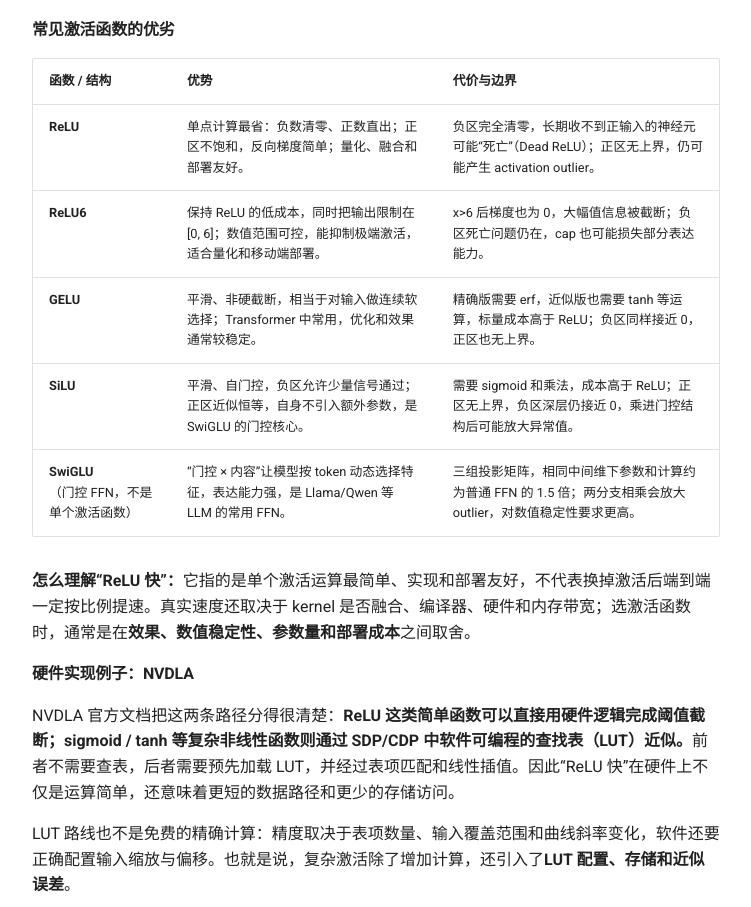
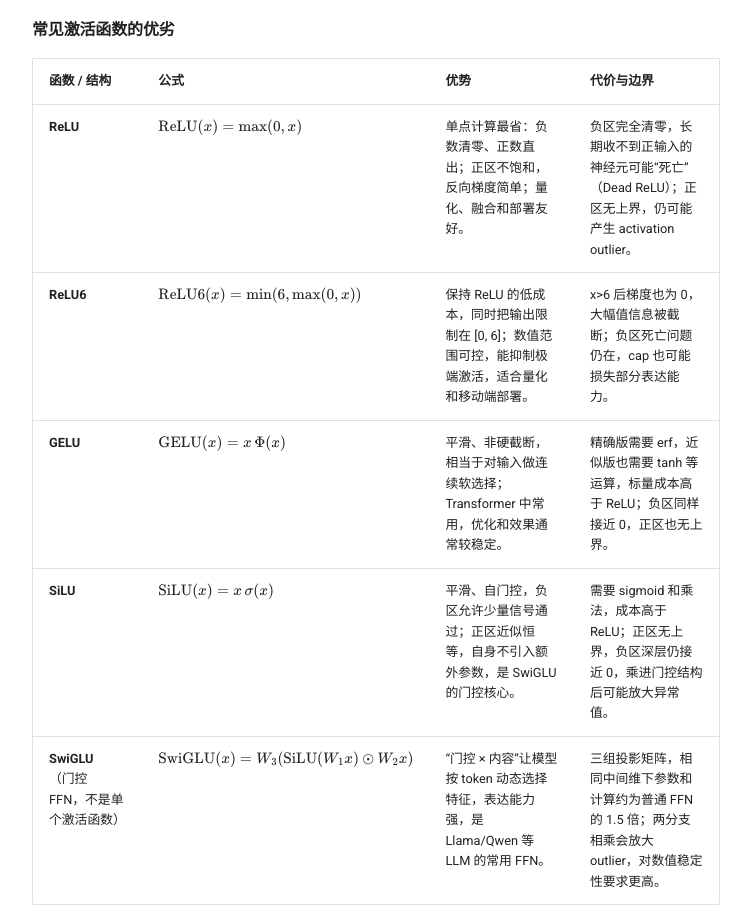
Before and after one commit to xingdong1111-creator/Action_wiki, a plain HTML site: page 大模型/k3分析/index.html in a window 1280 px wide. Shown: the part 945-1852 px from the top of the page, without its empty margins (264-1015 px from the left). Drawn offline with nearby package versions, Linux system fonts and the light colour scheme.

Commit message:
docs(k3): add activation formulas to comparison table

```diff
--- a/大模型/k3分析/index.html
+++ b/大模型/k3分析/index.html
@@ -592,16 +592,17 @@
 <h4 id="activation-tradeoffs">常见激活函数的优劣</h4>
 <table>
 <thead>
-<tr><th>函数 / 结构</th><th>优势</th><th>代价与边界</th></tr>
+<tr><th>函数 / 结构</th><th>公式</th><th>优势</th><th>代价与边界</th></tr>
 </thead>
 <tbody>
-<tr><td><strong>ReLU</strong></td><td>单点计算最省：负数清零、正数直出；正区不饱和，反向梯度简单；量化、融合和部署友好。</td><td>负区完全清零，长期收不到正输入的神经元可能“死亡”（Dead ReLU）；正区无上界，仍可能产生 activation outlier。</td></tr>
-<tr><td><strong>ReLU6</strong></td><td>保持 ReLU 的低成本，同时把输出限制在 [0, 6]；数值范围可控，能抑制极端激活，适合量化和移动端部署。</td><td>x&gt;6 后梯度也为 0，大幅值信息被截断；负区死亡问题仍在，cap 也可能损失部分表达能力。</td></tr>
-<tr><td><strong>GELU</strong></td><td>平滑、非硬截断，相当于对输入做连续软选择；Transformer 中常用，优化和效果通常较稳定。</td><td>精确版需要 erf，近似版也需要 tanh 等运算，标量成本高于 ReLU；负区同样接近 0，正区也无上界。</td></tr>
-<tr><td><strong>SiLU</strong></td><td>平滑、自门控，负区允许少量信号通过；正区近似恒等，自身不引入额外参数，是 SwiGLU 的门控核心。</td><td>需要 sigmoid 和乘法，成本高于 ReLU；正区无上界，负区深层仍接近 0，乘进门控结构后可能放大异常值。</td></tr>
-<tr><td><strong>SwiGLU</strong><br>（门控 FFN，不是单个激活函数）</td><td>“门控 × 内容”让模型按 token 动态选择特征，表达能力强，是 Llama/Qwen 等 LLM 的常用 FFN。</td><td>三组投影矩阵，相同中间维下参数和计算约为普通 FFN 的 1.5 倍；两分支相乘会放大 outlier，对数值稳定性要求更高。</td></tr>
+<tr><td><strong>ReLU</strong></td><td><span class="arithmatex">\(\mathrm{ReLU}(x)=\max(0,x)\)</span></td><td>单点计算最省：负数清零、正数直出；正区不饱和，反向梯度简单；量化、融合和部署友好。</td><td>负区完全清零，长期收不到正输入的神经元可能“死亡”（Dead ReLU）；正区无上界，仍可能产生 activation outlier。</td></tr>
+<tr><td><strong>ReLU6</strong></td><td><span class="arithmatex">\(\mathrm{ReLU6}(x)=\min(6,\max(0,x))\)</span></td><td>保持 ReLU 的低成本，同时把输出限制在 [0, 6]；数值范围可控，能抑制极端激活，适合量化和移动端部署。</td><td>x&gt;6 后梯度也为 0，大幅值信息被截断；负区死亡问题仍在，cap 也可能损失部分表达能力。</td></tr>
+<tr><td><strong>GELU</strong></td><td><span class="arithmatex">\(\mathrm{GELU}(x)=x\,\Phi(x)\)</span></td><td>平滑、非硬截断，相当于对输入做连续软选择；Transformer 中常用，优化和效果通常较稳定。</td><td>精确版需要 erf，近似版也需要 tanh 等运算，标量成本高于 ReLU；负区同样接近 0，正区也无上界。</td></tr>
+<tr><td><strong>SiLU</strong></td><td><span class="arithmatex">\(\mathrm{SiLU}(x)=x\,\sigma(x)\)</span></td><td>平滑、自门控，负区允许少量信号通过；正区近似恒等，自身不引入额外参数，是 SwiGLU 的门控核心。</td><td>需要 sigmoid 和乘法，成本高于 ReLU；正区无上界，负区深层仍接近 0，乘进门控结构后可能放大异常值。</td></tr>
+<tr><td><strong>SwiGLU</strong><br>（门控 FFN，不是单个激活函数）</td><td><span class="arithmatex">\(\mathrm{SwiGLU}(x)=W_3(\mathrm{SiLU}(W_1x)\odot W_2x)\)</span></td><td>“门控 × 内容”让模型按 token 动态选择特征，表达能力强，是 Llama/Qwen 等 LLM 的常用 FFN。</td><td>三组投影矩阵，相同中间维下参数和计算约为普通 FFN 的 1.5 倍；两分支相乘会放大 outlier，对数值稳定性要求更高。</td></tr>
 </tbody>
 </table>
+<p>符号说明：<span class="arithmatex">\(\sigma(x)=1/(1+e^{-x})\)</span> 是 sigmoid，<span class="arithmatex">\(\Phi(x)\)</span> 是标准正态分布的累积分布函数，<span class="arithmatex">\(\odot\)</span> 表示逐元素相乘。</p>
 <p><strong>怎么理解“ReLU 快”：</strong>它指的是单个激活运算最简单、实现和部署友好，不代表换掉激活后端到端一定按比例提速。真实速度还取决于 kernel 是否融合、编译器、硬件和内存带宽；选激活函数时，通常是在<strong>效果、数值稳定性、参数量和部署成本</strong>之间取舍。</p>
 <h4 id="nvdla-activation-hardware">硬件实现例子：NVDLA</h4>
 <p>NVDLA 官方文档把这两条路径分得很清楚：<strong>ReLU 这类简单函数可以直接用硬件逻辑完成阈值截断；sigmoid / tanh 等复杂非线性函数则通过 SDP/CDP 中软件可编程的查找表（LUT）近似。</strong>前者不需要查表，后者需要预先加载 LUT，并经过表项匹配和线性插值。因此“ReLU 快”在硬件上不仅是运算简单，还意味着更短的数据路径和更少的存储访问。</p>
```
